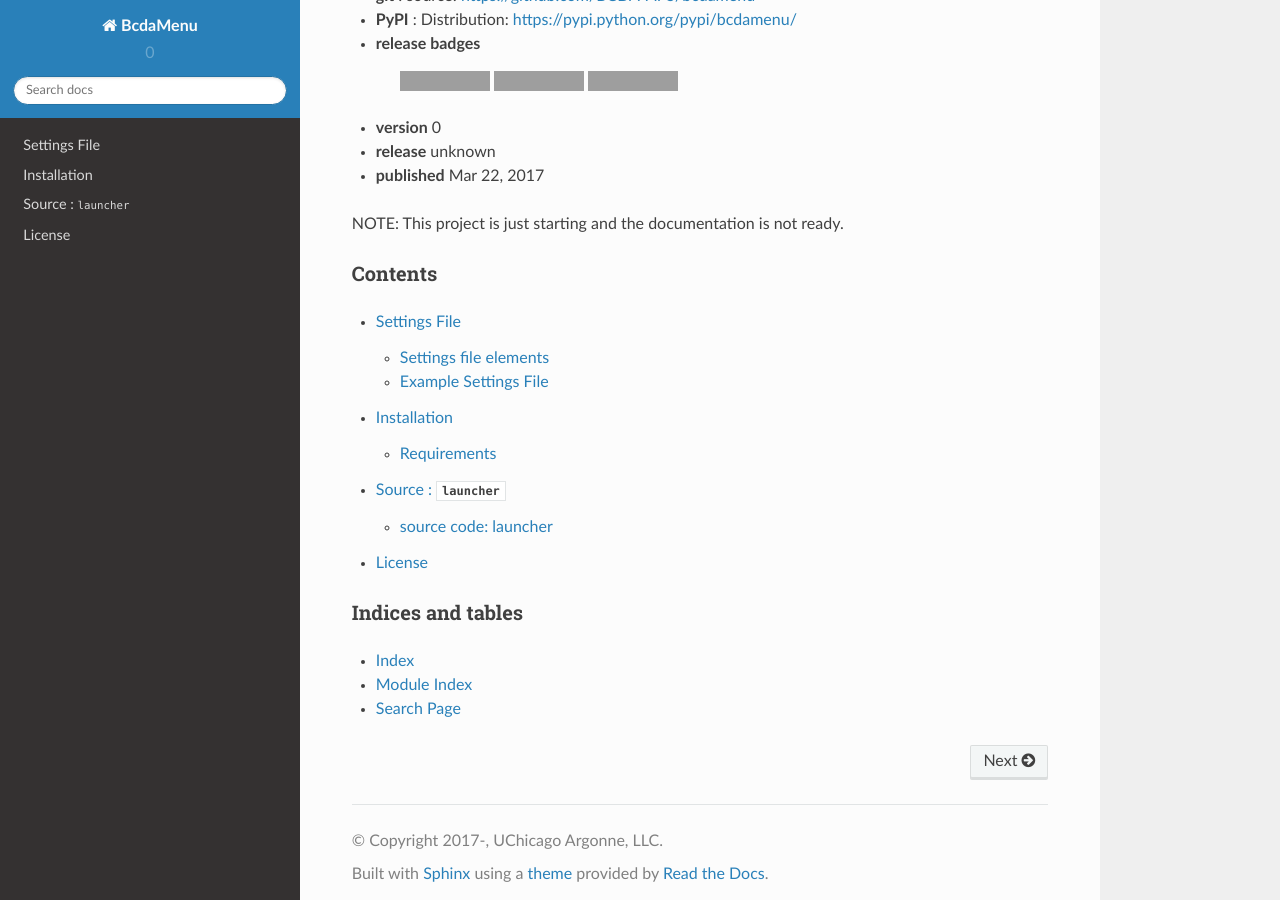
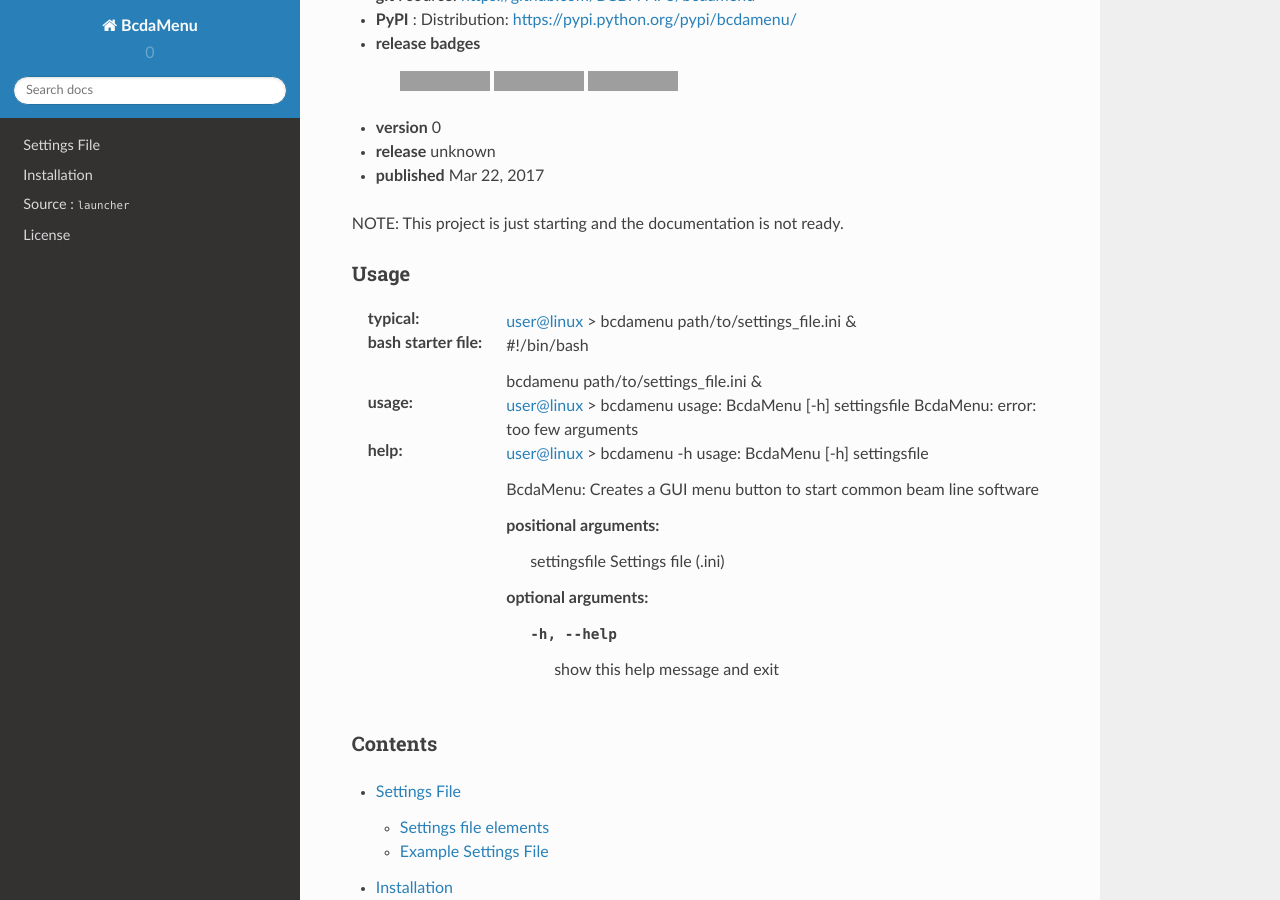
Before and after one commit to BCDA-APS/bcdamenu, a Sphinx documentation site: the page built from docs/source/index.rst, in a window 1280 px wide and 900 px high, scrolled down 504 px. Built offline with Sphinx 7.4.7 and the Read the Docs theme 2.0.0, drawn with Linux system fonts in a browser that asks for light colours; grey boxes are pictures that could not be loaded.

Commit message:
fixes #16

```diff
--- a/docs/source/index.rst
+++ b/docs/source/index.rst
@@ -5,6 +5,38 @@
 * **published** |today|
 
 NOTE:  This project is just starting and the documentation is not ready.
+
+Usage
+=====
+
+:typical:
+
+   user@linux > bcdamenu path/to/settings_file.ini &
+
+:bash starter file:
+
+   #!/bin/bash
+
+   bcdamenu path/to/settings_file.ini &
+
+:usage:
+
+   user@linux > bcdamenu
+   usage: BcdaMenu [-h] settingsfile
+   BcdaMenu: error: too few arguments
+
+:help:
+
+   user@linux > bcdamenu -h
+   usage: BcdaMenu [-h] settingsfile
+
+   BcdaMenu: Creates a GUI menu button to start common beam line software
+
+   positional arguments:
+     settingsfile  Settings file (.ini)
+
+   optional arguments:
+     -h, --help    show this help message and exit
 
 Contents
 ========
```
